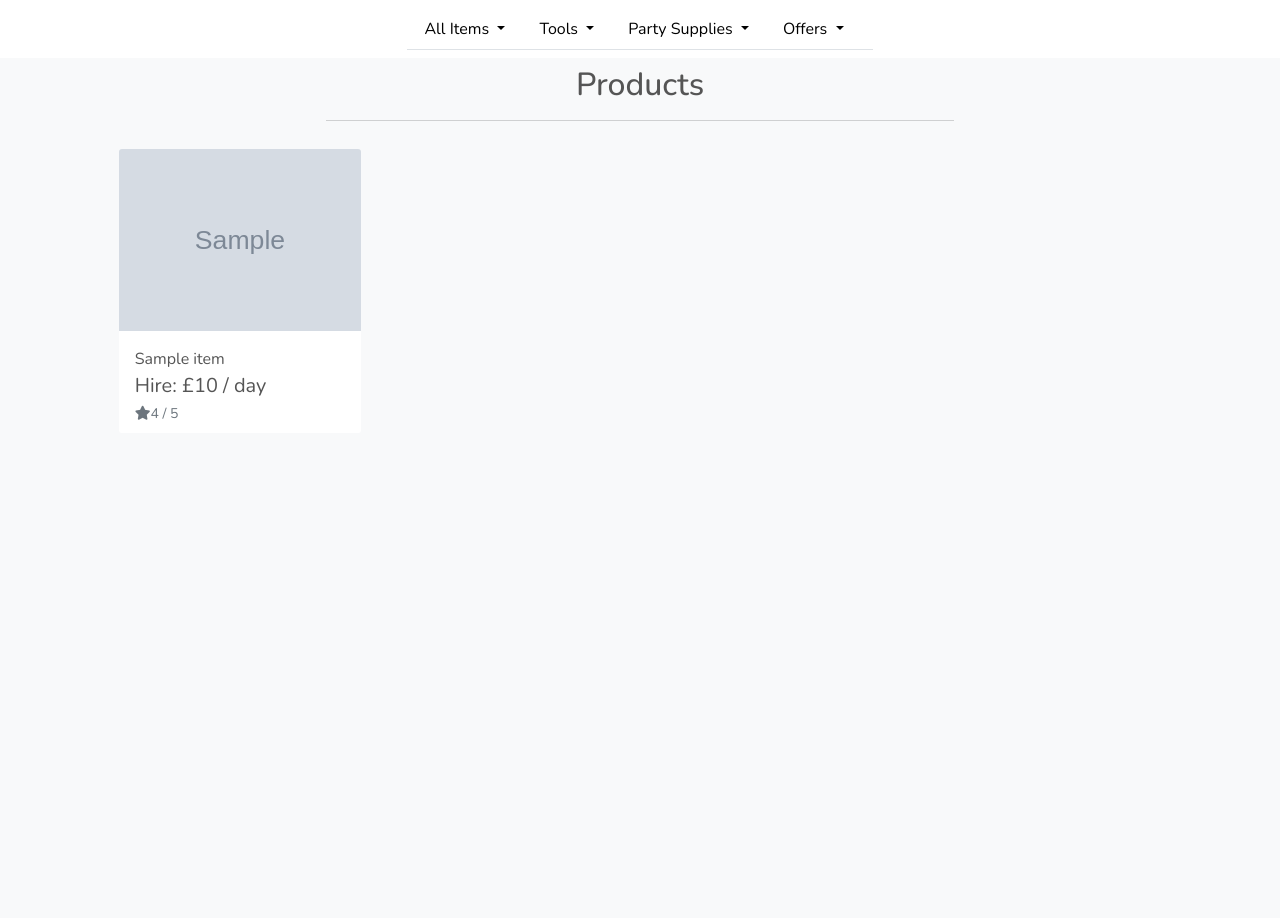
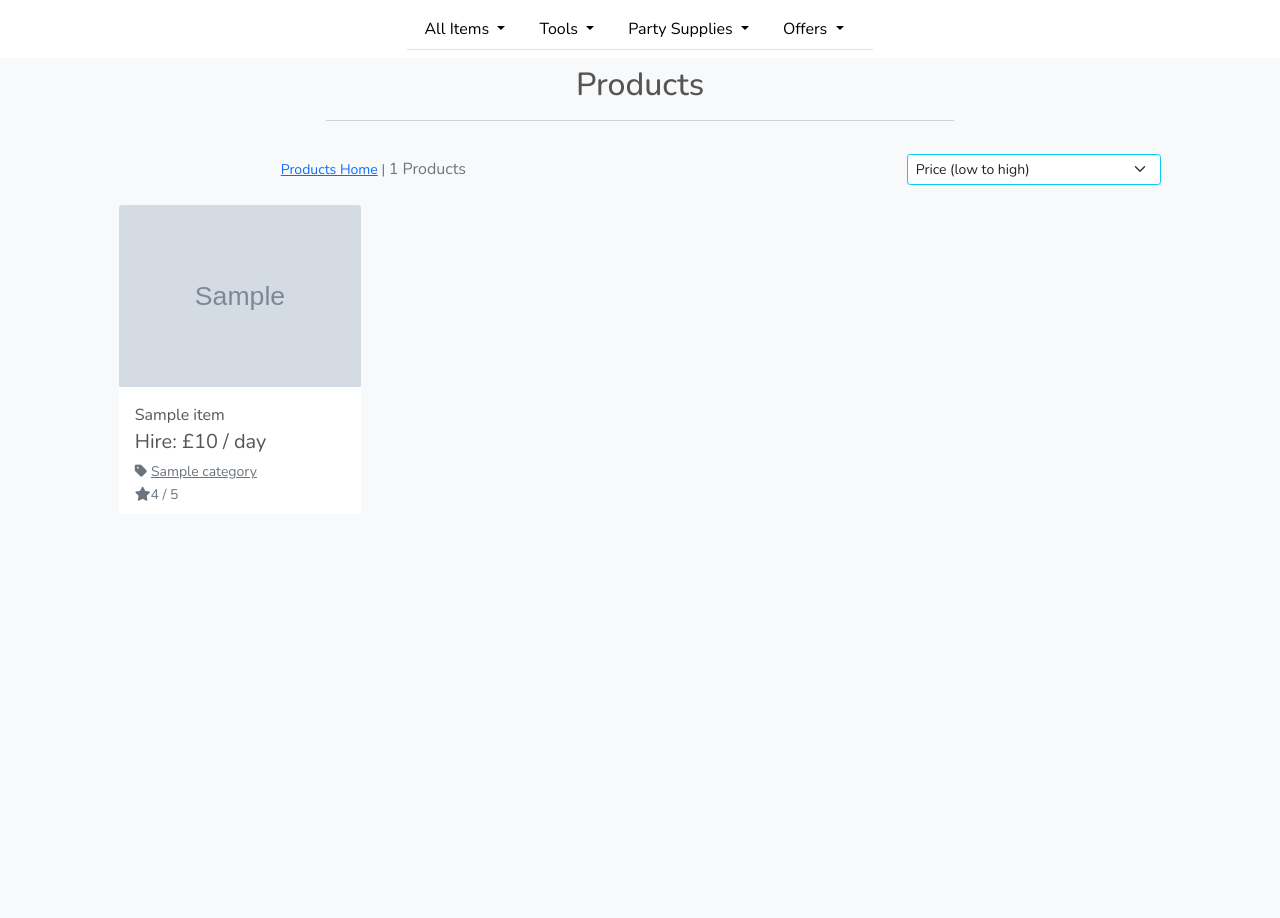
Before and after one commit to Mattds825/community-toolshed-store, a Django app: a page that uses products/templates/products/products.html in a window 1280 px wide. Shown: the part 56-974 px from the top of the page. Run offline with Django 5.2, Linux system fonts and the light colour scheme; tables that the repository leaves empty hold one stand-in row (values such as "Sample post"); grey boxes marked "Sample" are stand-in pictures; some libraries are stand-ins or nearby versions.

Commit message:
add sorting box and product counts in products page

```diff
--- a/products/templates/products/products.html
+++ b/products/templates/products/products.html
@@ -24,12 +24,41 @@ This is the products template for the website. It contains the header, footer an
         <div class="row">
             <div class="col mx-auto text-center">
                 <h2 class="my-2">Products</h2>
+                {% for c in current_categories %}
+                    <a class="btn btn-outline-secondary btn-sm text-decoration-none" href="{% url 'products' %}?category={{ c.name }}">
+                        <span class="p-2 mt-2 ">{{ c.friendly_name }}</span>
+                    </a>
+                {% endfor %}
                 <hr class="w-50 mb-3 mx-auto">
             </div>
         </div>
         <div class="row">
             <div class="col-10 offset-1">
-                <div class="row mt-1 mb-2"></div>
+                <div class="row mt-1 mb-2">
+                    <div class="col-12 col-md-6 my-auto order-md-last d-flex justify-content-center justify-content-md-end">
+                        <div class="sort-select-wrapper w-50">
+                            <select id="sort-selector" class="form-select form-select-sm border-{% if current_sorting != 'None_None' %}info{% else %}black{% endif %}">
+                                <option value="reset" {% if current_sorting == 'None_None' %}selected{% endif %}>Sort by...</option>
+                                <option value="price_asc" {% if current_sorting == 'price_asc' %}selected{% endif %}>Price (low to high)</option>
+                                <option value="price_desc" {% if current_sorting == 'price_desc' %}selected{% endif %}>Price (high to low)</option>
+                                <option value="rating_asc" {% if current_sorting == 'rating_asc' %}selected{% endif %}>Rating (low to high)</option>
+                                <option value="rating_desc" {% if current_sorting == 'rating_desc' %}selected{% endif %}>Rating (high to low)</option>
+                                <option value="name_asc" {% if current_sorting == 'name_asc' %}selected{% endif %}>Name (A-Z)</option>
+                                <option value="name_desc" {% if current_sorting == 'name_desc' %}selected{% endif %}>Name (Z-A)</option>
+                                <option value="category_asc" {% if current_sorting == 'category_asc' %}selected{% endif %}>Category (A-Z)</option>
+                                <option value="category_desc" {% if current_sorting == 'category_desc' %}selected{% endif %}>Category (Z-A)</option>
+                            </select>
+                        </div>
+                    </div>
+                    <div class="col-12 col-md-6 order-md-first">
+                        <p class="text-muted mt-3 text-center text-md-left">
+                            {% if search_term or current_categories or current_sorting != 'None_None' %}
+                                <span class="small"><a href="{% url 'products' %}">Products Home</a> | </span>
+                            {% endif %}
+                            {{ products|length }} Products{% if search_term %} found for <strong>"{{ search_term }}"</strong>{% endif %}
+                        </p>
+                    </div>
+                </div>
                 <div class="row">
                     {% if products.count == 0 %}
                         <div class="text-center">
@@ -56,6 +85,13 @@ This is the products template for the website. It contains the header, footer an
                                 <div class="row">
                                     <div class="col">
                                         <p class="lead mb-0 text-left font-weight-bold">Hire: £{{ product.price }} / day</p>
+                                        {% if product.category %}
+                                        <p class="small mt-1 mb-0">
+                                            <a class="text-muted" href="{% url 'products' %}?category={{ product.category }}">
+                                                <i class="fas fa-tag me-1"></i>{{ product.category }}
+                                            </a>
+                                        </p>
+                                        {% endif %}
                                         {% if product.rating %}
                                             <small class="text-muted"><i class="fas fa-star mr-1"></i>{{ product.rating }} / 5</small>
                                         {% else %}
--- a/products/views.py
+++ b/products/views.py
@@ -68,6 +68,8 @@ def all_products(request):
             if sortkey == 'name':
                 sortkey = 'lower_name'
                 products = products.annotate(lower_name=Lower('name'))
+            if sortkey == 'category':
+                sortkey == 'category__name'
             if 'direction' in request.GET:
                 direction = request.GET['direction']
                 if direction == 'desc':
@@ -119,11 +121,13 @@ def product_detail(request, product_id):
         product.price = product.tool.price
         product.rating = product.tool.rating
         product.description = product.tool.description
+        product.category = product.tool.category
     elif product.type == 1:
         product.image = product.party_item.image
         product.price = product.party_item.price
         product.rating = product.party_item.rating
         product.description = product.party_item.description
+        product.category = product.party_item.category
 
     context = {
         'product': product,
```
Also changed, not shown: products/templates/products/product_detail.html (+7 -0 lines).
